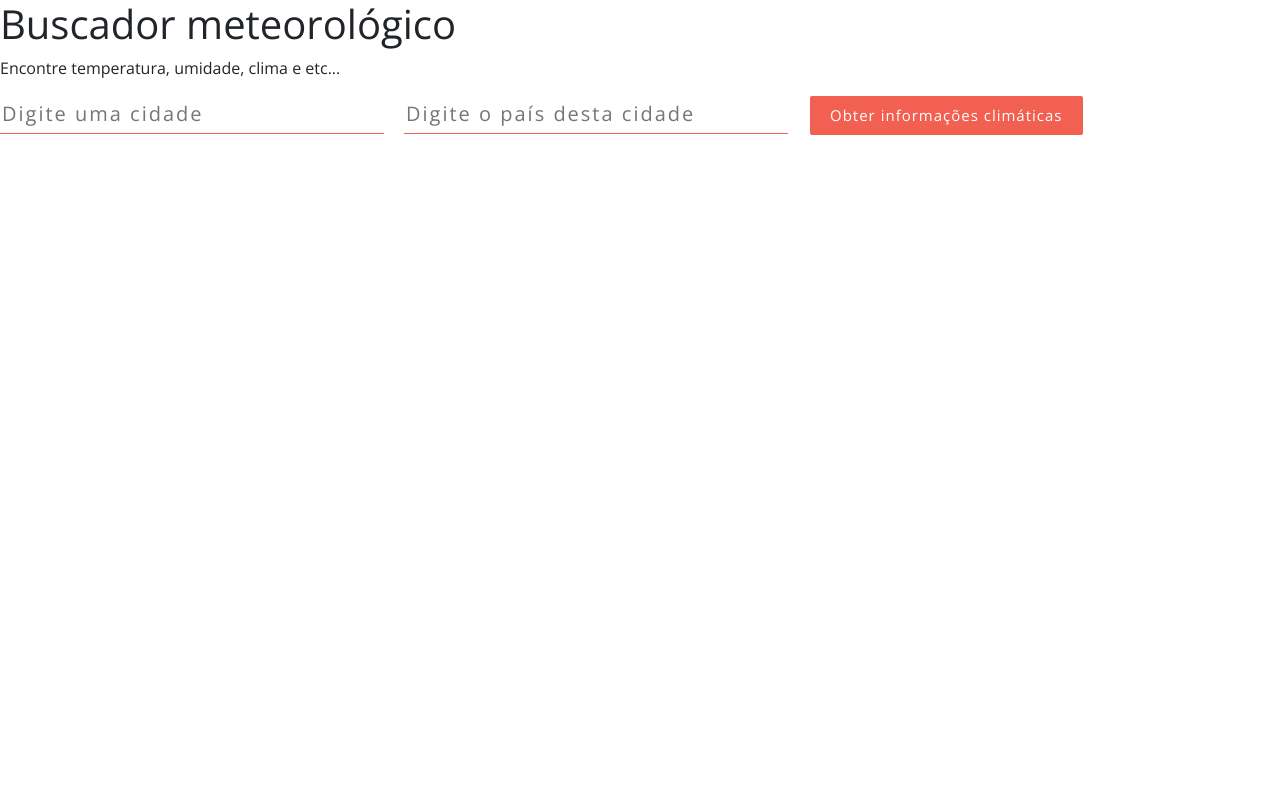
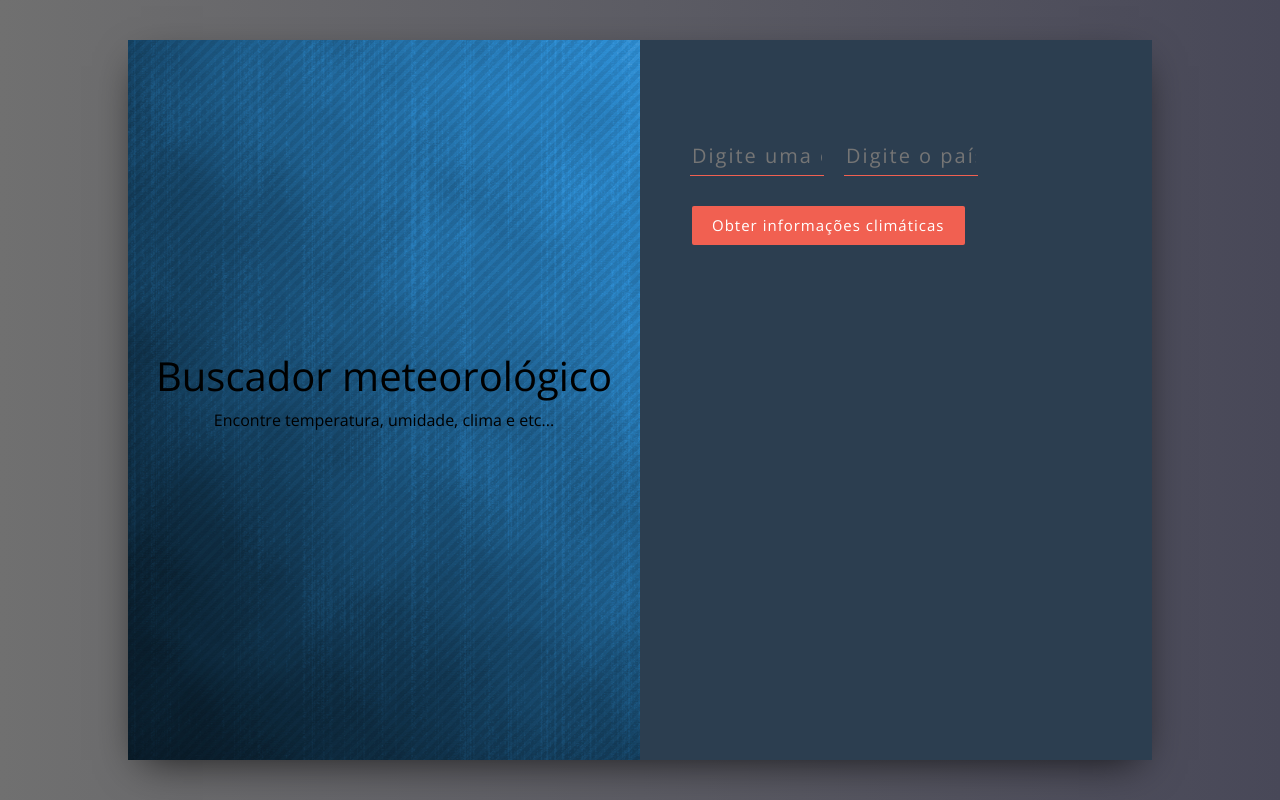
Before and after one commit to GuilhermeBorges3Ddev/SMARKIO, a React (Create React App) app in the folder front-end/: page / in a window 1280 px wide. Built offline with nearby package versions, Linux system fonts and the light colour scheme.

Commit message:
Main layout finalizado

```diff
--- a/front-end/src/ComponenteMain/App.js
+++ b/front-end/src/ComponenteMain/App.js
@@ -60,8 +60,15 @@
 
   render(){
     return (
-      <div className="App">
+      <div>
+        <div className="wrapper">
+          <div className="main">
+            <div className="container">
+              <div className="row">
+                  <div className="col-6 title-container">
                     <Titulos/>
+                  </div>
+                  <div className="col-6 form-container">
                     <Formulario getData={this.getData}/>
                     <ClimaInfo
                       temperatura={this.state.temperatura}
@@ -73,6 +80,11 @@
                       error={this.state.error}
                       />
                   </div>
+                </div>
+              </div>
+            </div>
+          </div>
+        </div>
     );
   }
 
--- a/front-end/src/ComponenteMain/EstiloMain/App.css
+++ b/front-end/src/ComponenteMain/EstiloMain/App.css
@@ -7,7 +7,7 @@
 }
 
 .wrapper {
-  background: linear-gradient(to right, #e67e22, #e74c3c);
+  background: linear-gradient(to right, #707070, #484858);
   height: 100vh;
   display: flex;
   justify-content: center;
```
Lines whose indentation alone changed are shown as unchanged.
